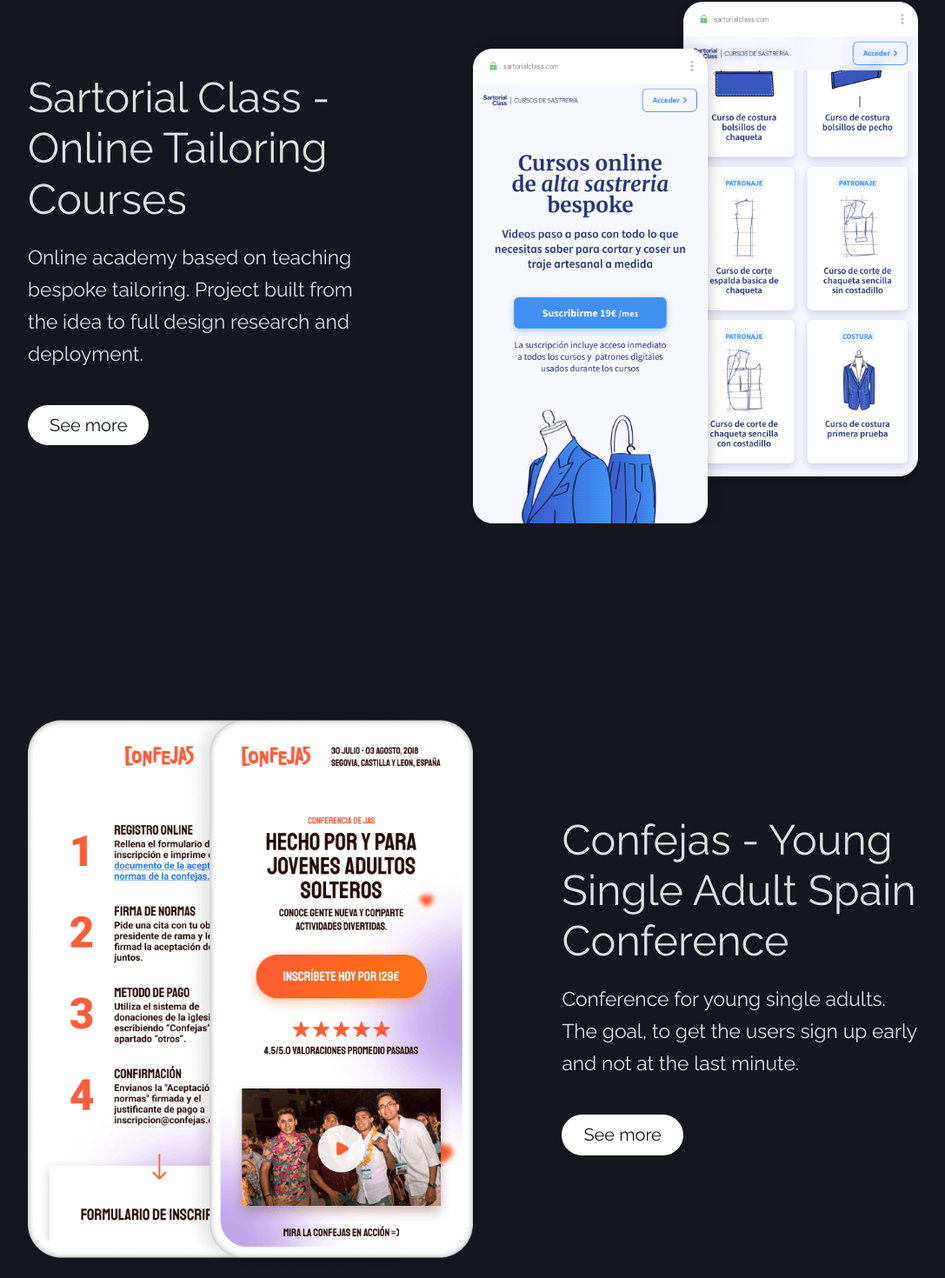
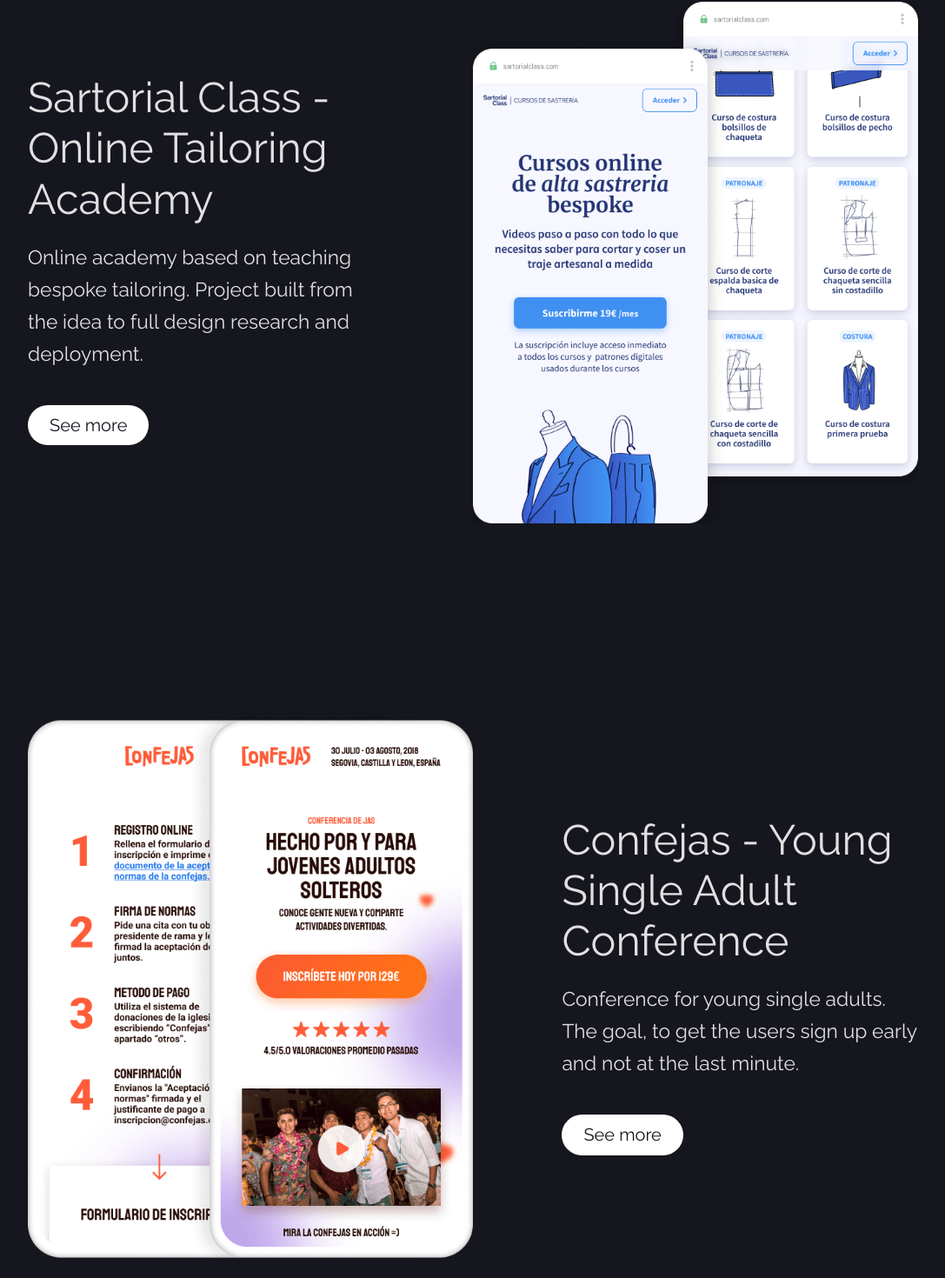
Before and after one commit to luisquispetello/vue-portfolio, a Vue app: page / in a window 1280 px wide. Shown: the part 671-2141 px from the top of the page at 87% size, without its empty margins (96-1183 px from the left). Built offline with nearby package versions, Linux system fonts and the light colour scheme.

Commit message:
reorganize the projects

```diff
--- a/src/components/AppProjects.vue
+++ b/src/components/AppProjects.vue
@@ -1,107 +1,11 @@
 <template>
-  <section class="project__container">
-    <div class="project__content">
-      <h2>Sartorial Class - Online Tailoring Courses</h2>
-      <div class="project__content-text">
-        <p>
-          Online academy based on teaching bespoke tailoring. Project built from
-          the idea to full design research and deployment.
-        </p>
-      </div>
-      <router-link
-        to="/sartorial-class"
-        class="button"
-        v-motion-slide-visible-once-bottom
-        >See more</router-link
-      >
-    </div>
-    <div class="project__content-mockup">
-      <img
-        src="../assets/images/sartorial-class/home-mockup.png"
-        alt="mockup sartorial class"
-      />
-    </div>
-  </section>
-
-  <section class="project__container row-reverse">
-    <div class="project__content">
-      <h2>Confejas - Young Single Adult Spain Conference</h2>
-      <div class="project__content-text">
-        <p>
-          Conference for young single adults. The goal, to get the users sign up
-          early and not at the last minute.
-        </p>
-      </div>
-      <router-link
-        to="/confejas"
-        class="button"
-        v-motion-slide-visible-once-bottom
-        >See more</router-link
-      >
-    </div>
-    <div class="project__content-mockup">
-      <img
-        src="../assets/images/confejas/home-mockup.png"
-        alt="mockup confejas"
-      />
-    </div>
-  </section>
+  <ProjectSingle v-for='project in projects' :project='project'/>
 </template>
 
 <script setup>
-  import projects from "../data/projects.js"
+import projects from "../data/projects.js";
+import ProjectSingle from "./projects/ProjectSingle.vue";
 </script>
 
 <style scoped>
-h2 {
-  margin: 0;
-}
-.project__container {
-  display: flex;
-  flex-direction: row;
-  align-items: center;
-  justify-content: space-between;
-  gap: 10rem;
-  position: relative;
-}
-.project__content {
-  display: flex;
-  flex-direction: column;
-  gap: 2rem;
-  max-width: 40%;
-}
-.project__content-text p {
-  margin: 0;
-}
-.project__content-mockup {
-  position: relative;
-  max-width: 50%;
-}
-.row-reverse {
-  flex-direction: row-reverse;
-}
-img {
-  width: 100%;
-  object-fit: contain;
-}
-
-@media only screen and (max-width: 768px) {
-  .project__container {
-    flex-direction: column-reverse;
-    gap: 5rem;
-
-    height: 100%;
-  }
-  .project__content {
-    max-width: 100%;
-  }
-  .project__content-text p {
-    margin: 0;
-  }
-  .project__content-mockup {
-    display: flex;
-    justify-items: center;
-    max-width: 100%;
-  }
-}
 </style>
--- a/src/components/SingleProject.vue
+++ b/src/components/projects/PageProject.vue
@@ -28,7 +28,7 @@
 </template>
 
 <script setup>
-import NavMenu from "../components/NavMenu.vue";
+import NavMenu from "../../components/NavMenu.vue";
 
 const props = defineProps(["project"]);
 </script>
--- a/src/components/projects/ProjectSingle.vue
+++ b/src/components/projects/ProjectSingle.vue
@@ -1,5 +1,5 @@
 <template>
-  <section class="project__container">
+  <section class="project__container" :class="{ 'row-reverse': project.id !== 1 }">
     <div class="project__content">
       <h2>{{ project.title }}</h2>
       <div class="project__content-text">
--- a/src/pages/Confejas.vue
+++ b/src/pages/Confejas.vue
@@ -1,5 +1,5 @@
 <template>
-  <SingleProject :project="project">
+  <PageProject :project="project">
     <div class="container__content-post">
       <div class="main-mockup">
         <img
@@ -129,11 +129,11 @@
         v-motion-fade-visible-once
       />
     </div>
-  </SingleProject>
+  </PageProject>
 </template>
 
 <script setup>
-import SingleProject from "../components/SingleProject.vue";
+import PageProject from "../components/projects/PageProject.vue";
 import style from "../assets/css/style-post.css";
 
 const project = {
--- a/src/pages/SartorialClass.vue
+++ b/src/pages/SartorialClass.vue
@@ -1,5 +1,5 @@
 <template>
-  <SingleProject :project="project">
+  <PageProject :project="project">
     <div class="container__content-post">
       <div class="main-mockup">
         <img
@@ -179,11 +179,11 @@
         v-motion-fade-visible-once
       />
     </div>
-  </SingleProject>
+  </PageProject>
 </template>
 
 <script setup>
-import SingleProject from "../components/SingleProject.vue";
+import PageProject from "../components/projects/PageProject.vue";
 import style from "../assets/css/style-post.css";
 
 const project = {
```
